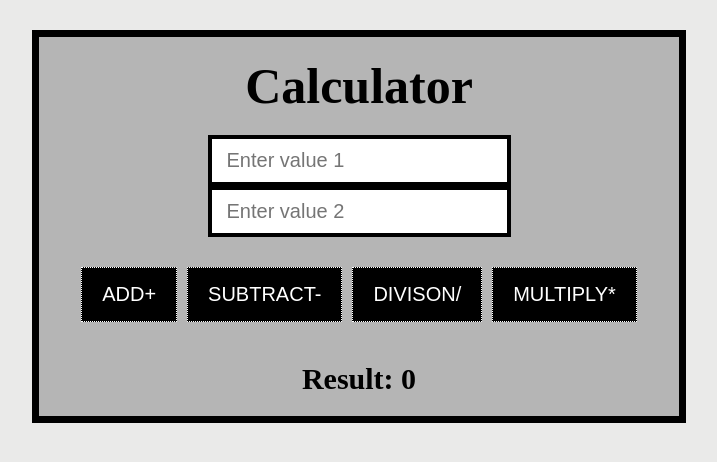
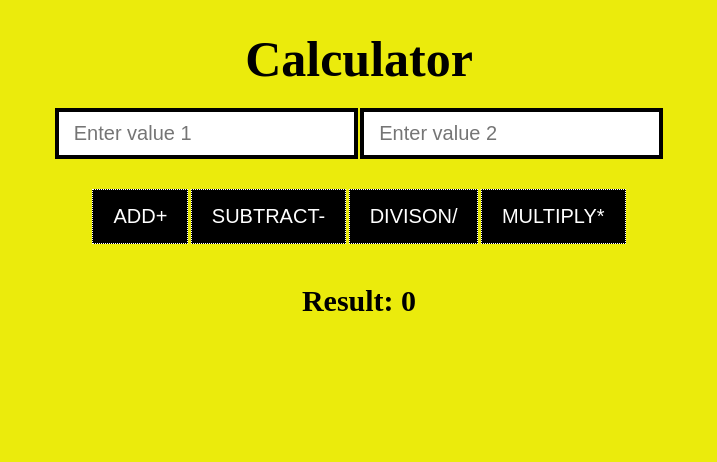
Before and after one commit to shadmanshani/project-calculator, a plain HTML site: page index.html in a window 1280 px wide. Shown: the whole page, without its empty margins (281-998 px from the left). Drawn offline with Linux system fonts and the light colour scheme.

Commit message:
second-commit

```diff
--- a/style.css
+++ b/style.css
@@ -16,7 +16,7 @@ h3 {
 }
 
 body {
-	background-color: rgb(234, 234, 233);
+	background-color: rgb(235, 235, 12);
 	color: black;
 	text-align: center;
 	/* font-size: 3.5rem; */
@@ -35,9 +35,9 @@ input {
 
 .button {
 	margin-top: 3rem;
-	display: flex;
+	/* display: flex;
 	justify-content: center;
-	gap: 1rem;
+	gap: 1rem; */
 }
 
 button {
@@ -53,10 +53,10 @@ button {
 	margin-top: 4rem;
 }
 
-.content {
+/* .content {
 	max-width: 600px;
 	padding: 2rem;
 	border: 0.7rem solid black;
 	margin: auto;
 	background-color: rgb(181, 181, 181)
-}
+} */
```
